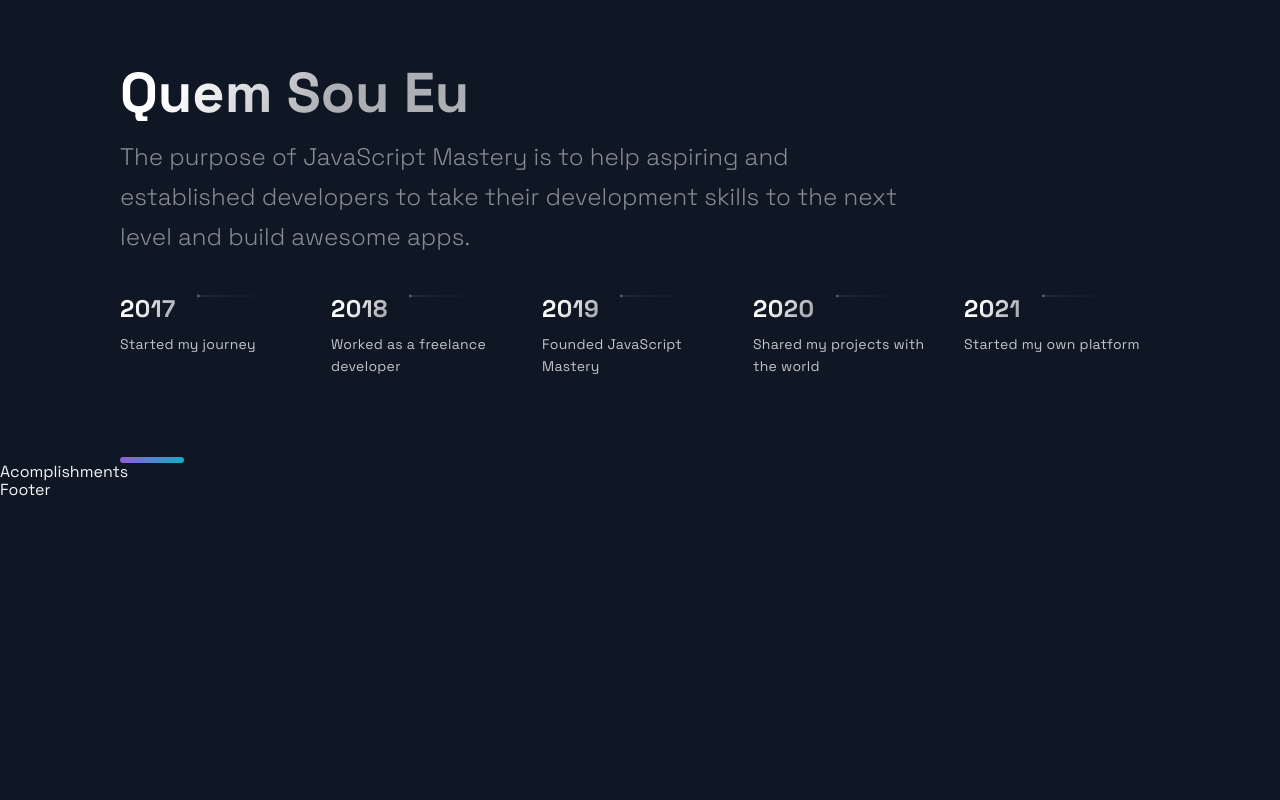
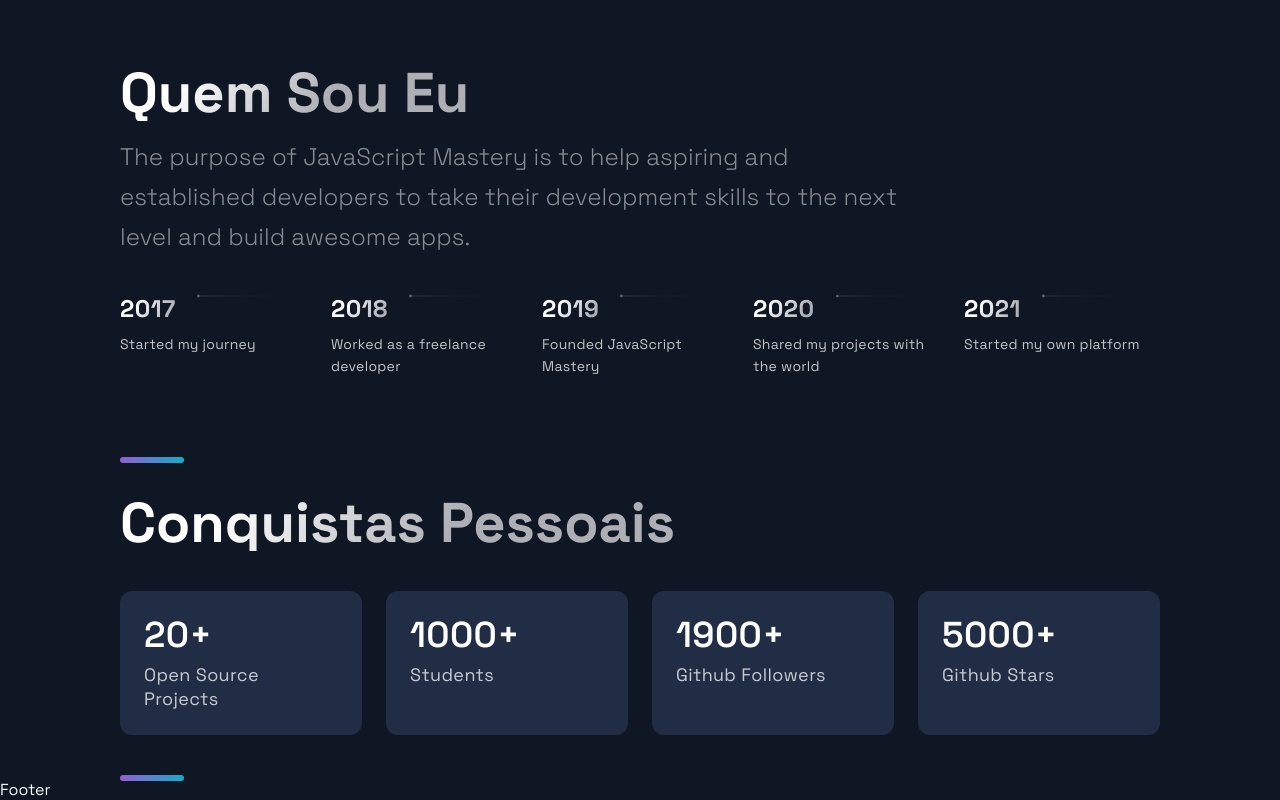
Before and after one commit to kbaths/portfolio_website, a Next.js app: page / in a window 1280 px wide. Shown: the part 2354-3154 px from the top of the page. Before the commit the page ends 2854 px from the top, so only its background shows below. Built offline with nearby package versions, Linux system fonts and the light colour scheme.

Commit message:
Created the personal achievements page

```diff
--- a/src/components/Acomplishments/Acomplishments.js
+++ b/src/components/Acomplishments/Acomplishments.js
@@ -11,9 +11,18 @@
 ];
 
 const Acomplishments = () => (
-  <div>
-    Acomplishments
-  </div>
+  <Section>
+  <SectionTitle>Conquistas Pessoais</SectionTitle>
+  <Boxes>
+    {data.map((card, index) => (
+      <Box key={index}>
+        <BoxNum>{`${card.number}+`}</BoxNum>
+        <BoxText>{card.text}</BoxText>
+      </Box>
+    ))}
+  </Boxes>
+  <SectionDivider/>
+</Section>
 );
 
 export default Acomplishments;
```
